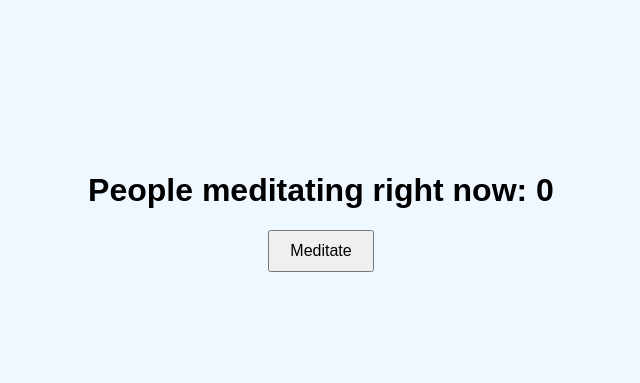
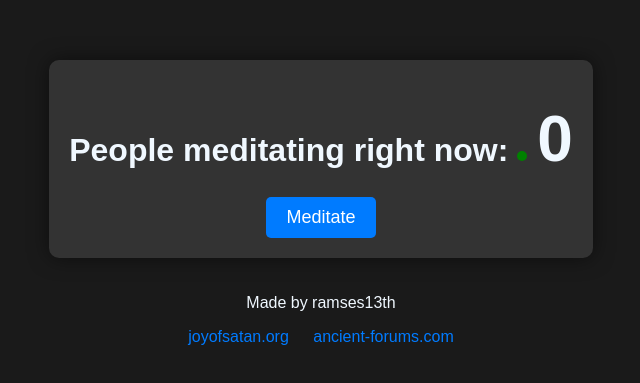
Before and after one commit to RamsesJSON/crowdmeditation, a plain HTML site: page index.html in a window 1280 px wide. Shown: the part 197-580 px from the top of the page, without its empty margins (319-959 px from the left). Drawn offline with Linux system fonts and the light colour scheme; no server answers.

Commit message:
css update

```diff
--- a/index.html
+++ b/index.html
@@ -7,27 +7,79 @@
     <style>
         body {
             display: flex;
+            flex-direction: column;
             justify-content: center;
             align-items: center;
             height: 100vh;
-            background-color: #f0f8ff;
-            font-family: Arial, sans-serif;
+            margin: 0;
+            background-color: #1a1a1a;
+            color: #f0f8ff;
+            font-family: 'Arial', sans-serif;
         }
         #container {
             text-align: center;
+            padding: 20px;
+            background: #333;
+            border-radius: 10px;
+            box-shadow: 0 0 20px rgba(0, 0, 0, 0.5);
         }
         button {
             padding: 10px 20px;
-            font-size: 16px;
+            font-size: 18px;
             cursor: pointer;
+            border: none;
+            border-radius: 5px;
+            background-color: #007bff;
+            color: white;
+            transition: background-color 0.3s;
+        }
+        button:hover {
+            background-color: #0056b3;
+        }
+        #meditateCount {
+            font-size: 2em;
+            font-weight: bold;
+            margin-left: 10px;
+            display: inline-block;
+        }
+        .online-dot {
+            height: 10px;
+            width: 10px;
+            background-color: green;
+            border-radius: 50%;
+            display: inline-block;
+            animation: blink 1s infinite;
+        }
+        @keyframes blink {
+            0% { opacity: 1; }
+            50% { opacity: 0; }
+            100% { opacity: 1; }
+        }
+        footer {
+            margin-top: 20px;
+            text-align: center;
+        }
+        footer a {
+            color: #007bff;
+            text-decoration: none;
+            margin: 0 10px;
+            transition: color 0.3s;
+        }
+        footer a:hover {
+            color: #0056b3;
         }
     </style>
 </head>
 <body>
     <div id="container">
-        <h1>People meditating right now: <span id="meditateCount">0</span></h1>
+        <h1>People meditating right now: <span class="online-dot"></span><span id="meditateCount">0</span></h1>
         <button id="meditateButton">Meditate</button>
     </div>
+    <footer>
+        <p>Made by ramses13th</p>
+        <a href="https://www.joyofsatan.org" target="_blank">joyofsatan.org</a>
+        <a href="https://www.ancient-forums.com" target="_blank">ancient-forums.com</a>
+    </footer>
 
     <!-- Firebase SDK -->
     <script src="https://www.gstatic.com/firebasejs/8.10.0/firebase-app.js"></script>
```
